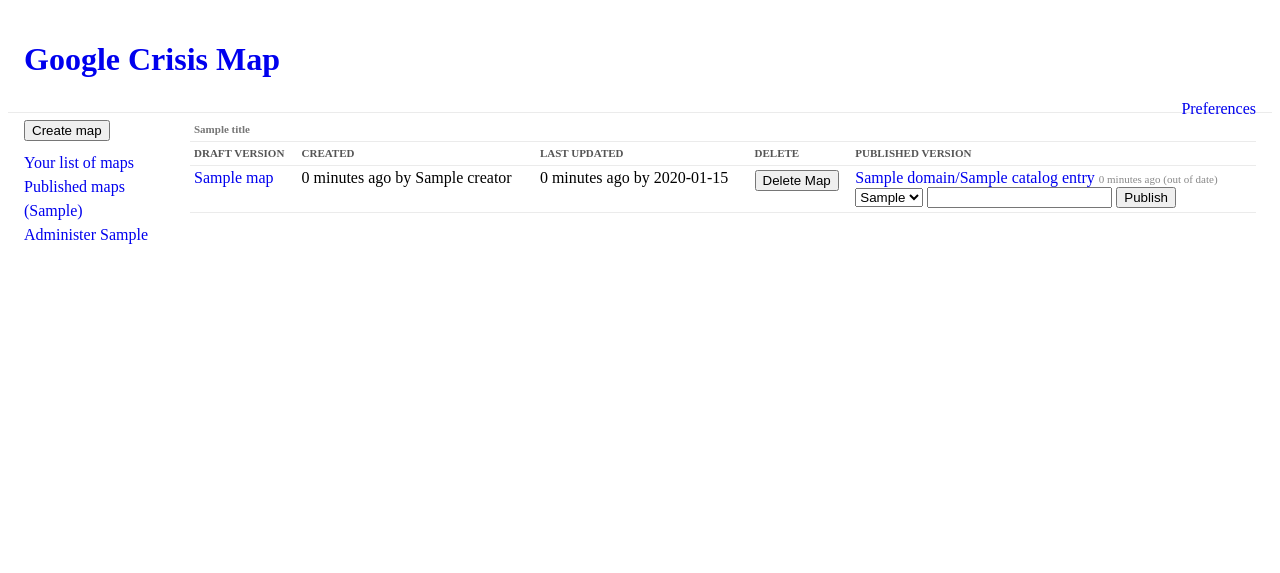
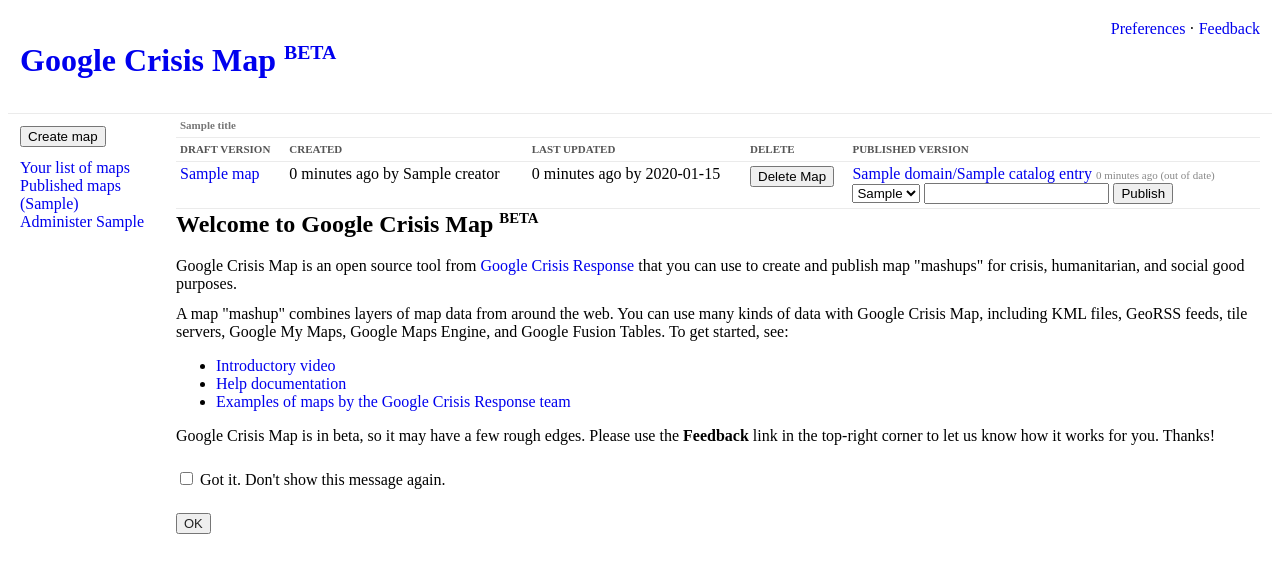
Before and after one commit to googlearchive/googlecrisismap, a Django app: template templates/map_list.html in a window 1280 px wide. Shown: the top 573 px of the page. Run offline with Django 3.2, Linux system fonts and the light colour scheme; the template is opened without the code that fills it: most values are stand-ins (such as "Sample title", 1, 10 or a date in 2020).

Commit message:
Add the Welcome popup. Change the .prefs POST handler so it can update individual prefs. Tidy up templates a bit by passing the entire Profile object in. Indent the HTML for the Create popup. Add a "BETA" indicator next to "Google Crisis Map". ------------- Created by MOE: http://code.google.com/p/moe-java MOE_MIGRATED_REVID=44706473

```diff
--- a/config_test.py
+++ b/config_test.py
@@ -24,6 +24,7 @@ class ConfigTests(test_utils.BaseTest):
   def setUp(self):
     test_utils.BaseTest.setUp(self)
     config.Delete('root_path')  # clear this key from setUp
+    config.Delete('default_domain')  # clear this key from setUp
 
   def testConfig(self):
     """Tests storage of simple and structured values in Config entities."""
--- a/create.py
+++ b/create.py
@@ -18,7 +18,6 @@ import base_handler
 import logs
 import model
 import profiles
-import utils
 
 
 class Create(base_handler.BaseHandler):
@@ -36,6 +35,5 @@ class Create(base_handler.BaseHandler):
         acceptable_org=acceptable_org,
         org_name=acceptable_org and self.request.get('organization') or '')
     profiles.Profile.SetMarketingConsent(
-        utils.GetCurrentUserEmail(),
-        self.request.get('marketing_consent') == 'on')
+        user, bool(self.request.get('marketing_consent')))
     self.redirect('.maps/%s' % map_object.id)
--- a/maps.py
+++ b/maps.py
@@ -367,14 +367,11 @@ class MapList(base_handler.BaseHandler):
       published.setdefault(entry.map_id, []).append(entry)
     for m in maps:
       m.catalog_entries = published.get(m.id, [])
-    user_profile = profiles.Profile.Get(user.email())
-    consent_answered = (user_profile.marketing_consent_answered if
-                        user_profile else False)
 
     self.response.out.write(self.RenderTemplate('map_list.html', {
         'title': title,
         'maps': maps,
         'creator_domains': creator_domains,
         'catalog_domains': catalog_domains,
-        'marketing_consent_answered': consent_answered
+        'profile': profiles.Profile.Get(user)
     }))
--- a/static/admin.css
+++ b/static/admin.css
@@ -11,7 +11,7 @@ specific language governing permissions and limitations under the License. */
 
 /* Common layout styles for administration pages */
 .cm-header {
-  padding:12px 16px;
+  padding:12px;
   border-bottom:1px solid #ebebeb;
 }
 .cm-body a {
@@ -20,20 +20,32 @@ specific language governing permissions and limitations under the License. */
 .cm-body a:hover {
   text-decoration: underline;
 }
+.cm-userbar {
+  float:right;
+  padding:12px;
+}
 .cm-navbar {
   float:left;
-  padding:7px 16px;
-  width:150px;
+  padding:12px 12px;
+  width:144px;
 }
 .cm-navbar ul {
-  margin-top:10px;
+  margin-top:12px;
   padding:0;
-  line-height:150%;
+  line-height:18px;
   list-style-type:none;
 }
 .cm-content {
-  margin-left:182px; /* cm-navbar width + left padding + right padding */
-  margin-right: 16px;
+  margin-left:168px; /* cm-navbar width + left padding + right padding */
+  margin-right:12px;
+}
+.cm-p {
+  margin:12px 0;
+}
+
+/* BETA label */
+sup {
+  font-size: 61.8%; /* golden ratio */
 }
 
 /* Map listing page */
@@ -109,13 +121,24 @@ h2 + h3 {
 }
 
 /* Acceptable Use Policy */
-.cm-create-popup-title {
-  margin:10px 0px 0px 30px;
+.cm-popup {
+  line-height:18px;
 }
-
-.cm-create-popup-content {
-  font-size:14px;
+.cm-popup h2:first-child {
+  margin:0;
+}
+.cm-popup input {
+  font-size:13px;
   font-family:arial,sans-serif;
-  line-height:16px;
-  margin:30px;
+  color:#222;
 }
+.cm-popup .cm-section {
+  margin:24px 0;
+}
+.cm-popup .cm-checkbox-area {
+  display:inline-block;
+  width:24px;
+}
+.cm-popup #organization-name {
+  margin-top:6px;
+}
--- a/static/create_popup.js
+++ b/static/popups.js
@@ -15,48 +15,44 @@
  */
 
 /**
- * Return the element with the given ID.
- * @param {string} id The element ID.
- * @return {Element} The element.
+ * @param {string} id An element ID.
+ * @return {Element} The DOM element with the given ID.
  */
 function $(id) {
-  return document.getElementById(id) || {};
-}
-
-/** Handle clicking on 'Create Map' in the popup. */
-function handleCreate() {
-  $('create-popup-domain').value = $('domain').value;
+  return document.getElementById(id);
 }
 
 /** Update the UI of the popup. */
 function updateCreatePopup() {
-  var orgNameInput = $('org-name');
-  var orgNameRequired = $('required');
-  var createButton = $('create-from-popup');
-  createButton.removeAttribute('disabled');
-  // Require organization name only if the checkbox indicating an acceptable
-  // organization is selected.
+  $('create-popup-submit').removeAttribute('disabled');
+  // Require organization name only if the acceptable_org checkbox is checked.
   if ($('acceptable-org').checked) {
-    orgNameInput.style.display = 'inline';
-    orgNameRequired.style.display = 'inline';
-    if (orgNameInput.value.replace(/^\s+|\s+$/g, '').length === 0) {
-      createButton.setAttribute('disabled', 'disabled');
+    $('organization-name').style.display = 'block';
+    if ($('organization-input').value.replace(/^\s*/g, '') === '') {
+      $('create-popup-submit').setAttribute('disabled', 'disabled');
     }
   } else {
-    orgNameInput.style.display = 'none';
-    orgNameRequired.style.display = 'none';
+    $('organization-name').style.display = 'none';
   }
-  // Require at least one use case checkbox to be selected.
+  // Require at least one use-case checkbox to be selected.
   if (!$('acceptable-purpose').checked && !$('acceptable-org').checked) {
-    createButton.setAttribute('disabled', 'disabled');
+    $('create-popup-submit').setAttribute('disabled', 'disabled');
   }
 }
 
 /**
- * Position the popup div containing the form.
- * @param {Element} popup The div to position.
+ * Hide an element.
+ * @param {Element} element A DOM element to hide.
  */
-function positionCreatePopup(popup) {
+function hide(element) {
+  element.style.display = 'none';
+}
+
+/**
+ * Show an element as a centered popup window.
+ * @param {Element} popup A DOM element to show as a popup.
+ */
+function showPopup(popup) {
   popup.style.display = 'block';
   var x = Math.max(0, (document.body.offsetWidth - popup.offsetWidth) / 2);
   var y = Math.max(0, (document.body.offsetHeight - popup.offsetHeight) / 2);
@@ -66,11 +62,16 @@ function positionCreatePopup(popup) {
 
 /** Display the popup required before creating a map. */
 function showCreatePopup() {
-  positionCreatePopup($('create-popup'));
+  showPopup($('create-popup'));
+  var inputs = $('create-popup').getElementsByTagName('input');
+  for (var i = 0; i < inputs.length; i++) {
+    inputs[i].addEventListener('change', updateCreatePopup);
+    inputs[i].addEventListener('keyup', updateCreatePopup);
+  }
   updateCreatePopup();
 }
 
-/** Hide the popup. */
-function hideCreatePopup() {
-  $('create-popup').style.display = 'none';
+/** Handle clicking on 'Create Map' in the popup. */
+function submitCreatePopup() {
+  $('create-popup-domain').value = $('domain').value;
 }
--- a/templates/base.html
+++ b/templates/base.html
@@ -27,11 +27,17 @@ specific language governing permissions and limitations under the License.
 </head>
 
 <body class="cm-body">
+  <div class="cm-userbar">
+    <a href="{{root}}/.prefs">Preferences</a>
+    &#xb7;
+    <a href="https://docs.google.com/spreadsheet/embeddedform?formkey=dEJLVXhkbGNobWNNTnUzRGZGQ2tJbXc6MQ"
+        target="_blank"
+        title="Send us your suggestions and problem reports.">Feedback</a>
+  </div>
   <div class="cm-header">
     {# Header above page content #}
     {% block header %}
-      <a href="{{root}}"><h1>Google Crisis Map</h1></a>
-      <span style="float:right"><a href="{{root}}/.prefs">Preferences</a></span>
+      <a href="{{root}}"><h1>Google Crisis Map <sup>BETA</sup></h1></a>
     {% endblock header %}
   </div>
 
--- a/templates/create.html
+++ b/templates/create.html
@@ -11,27 +11,68 @@ OR CONDITIONS OF ANY KIND, either express or implied.  See the License for
 specific language governing permissions and limitations under the License.
 {% endcomment %}
 
-<script type="text/javascript" src="{{root}}/.static/create_popup.js"></script>
-<div class="cm-popup" id="create-popup" style="display:none;">
-<h2 class="cm-create-popup-title">Acceptable Use</h2>
-<form method="post" action=".create">
-  <input type="hidden" name="domain" id="create-popup-domain">
-  <div class="cm-create-popup-content">
-    <b>Heads up!</b> You are about to create a new map. Before you can use Google Crisis Map, you must read and accept the <a href="http://www.google.org/crisisresponse/crisismap/use_policy.html" target="_blank">Acceptable Use Policy</a> and agree to one of the following:<br><br>
-    <input checked=true type="checkbox" name="acceptable_purpose" id="acceptable-purpose" onchange="updateCreatePopup()">
-    <label for="acceptable-purpose">I am creating a map to be used for crisis, humanitarian, social good, or testing purposes.</label><br><br>
-    <input type="checkbox" name="acceptable_org" id="acceptable-org" onchange="updateCreatePopup()">
-    <label for="acceptable-org">I am acting on behalf of a U.S. 501(c)(3) or international non-profit organization.</label><br><br>
-    <input type="text" style="width:400px" name="organization" id="org-name" placeholder=" Enter the name of your organization, if applicable." onchange="updateCreatePopup()" onkeyup="updateCreatePopup()"><div id="required" style="display:inline;color:#dd4b39">&nbsp;Required<br></div>
-    <span>Note: Google.org reserves the right to take down any map that violates the acceptable use policy. For situations not addressed above, please <a href="https://docs.google.com/forms/d/1bJTGaQ_gZUOrlF48WtOWR7rBlaeADRSosCuUWa5Etek/viewform" target="_blank">apply for permission</a> to create a map.</span><br><br>
-    {% if not marketing_consent_answered %}
-      <input type="checkbox" name="marketing_consent" id="marketing" checked>
-      <label for="marketing">I would like to receive email about other Google products and services related to Google Crisis Map.</label><br>
+<script src="{{root}}/.static/popups.js"></script>
+<div class="cm-popup" id="create-popup" style="display:none">
+  <h2>Acceptable use</h2>
+  <form method="post" action=".create" id="create-popup-form">
+    <input type="hidden" name="domain" id="create-popup-domain">
+    <div class="cm-section">
+      <div class="cm-p">
+        <b>Heads up!</b> You are about to create a new map.
+        Before you can make maps, you must read and accept the
+        <a href="http://www.google.org/crisisresponse/crisismap/use_policy.html"
+            target="_blank">Acceptable Use Policy</a>
+        and agree to one of the following:
+      </div>
+      <div class="cm-p">
+        <label>
+          <span class="cm-checkbox-area">
+            <input type=checkbox name="acceptable_purpose"
+                id="acceptable-purpose">
+          </span>
+          I am creating a map for crisis, humanitarian, social good,
+          or testing purposes.
+        </label>
+      </div>
+      <div class="cm-p">
+        <label>
+          <span class="cm-checkbox-area">
+            <input type=checkbox name="acceptable_org" id="acceptable-org">
+          </span>
+          I am acting on behalf of a U.S. 501(c)(3) or
+          a non-profit organization outside the U.S.
+        </label>
+        <div id="organization-name">
+          <span class="cm-checkbox-area"></span>
+          <input type="text" size=50 name="organization" id="organization-input"
+              placeholder="Required: Enter the name of your organization">
+        </div>
+      </div>
+      <div class="cm-p">
+        Note: Google.org reserves the right to take down maps
+        that violate the Acceptable Use Policy.
+        For situations not addressed above, please
+        <a href="https://docs.google.com/forms/d/1bJTGaQ_gZUOrlF48WtOWR7rBlaeADRSosCuUWa5Etek/viewform" target="_blank">apply for permission</a>.
+      </div>
+    </div>
+    {% if not profile.marketing_consent_answered %}
+      <div class="cm-section">
+        May we contact you to suggest other mapping or crisis tools?
+        <div class="cm-p">
+          <label>
+            <span class="cm-checkbox-area">
+              <input type=checkbox name="marketing_consent" checked>
+            </span>
+            Yes, I'd like to receive e-mail about related products and services.
+          </label>
+        </div>
+      </div>
     {% endif %}
     <div class="cm-button-area">
-      <input type="submit" class="cm-submit cm-button" title="Create Map" value="Create Map" id="create-from-popup" onclick="handleCreate()">
-      <input type="button" class="cm-button" title="Cancel" value="Cancel" onclick="hideCreatePopup()">
+      <input type="submit" class="cm-submit cm-button" value="Create Map"
+          id="create-popup-submit" onclick="submitCreatePopup()">
+      <input type="button" class="cm-button" value="Cancel"
+          onclick="hide($('create-popup'))">
     </div>
-  </div>
-</form>
+  </form>
 </div>
--- a/templates/map_list.html
+++ b/templates/map_list.html
@@ -107,4 +107,7 @@ specific language governing permissions and limitations under the License.
       </tr>
     {% endfor %}
   </table>
+  {% if not profile.welcome_message_dismissed %}
+    {% include "welcome.html" %}
+  {% endif %}
 {% endblock content %}
--- /dev/null
+++ b/templates/welcome.html
@@ -0,0 +1,58 @@
+{% comment %}
+Copyright 2012 Google Inc.  All Rights Reserved.
+
+Licensed under the Apache License, Version 2.0 (the "License"); you may not
+use this file except in compliance with the License.  You may obtain a copy
+of the License at: http://www.apache.org/licenses/LICENSE-2.0
+
+Unless required by applicable law or agreed to in writing, software distrib-
+uted under the License is distributed on an "AS IS" BASIS, WITHOUT WARRANTIES
+OR CONDITIONS OF ANY KIND, either express or implied.  See the License for
+specific language governing permissions and limitations under the License.
+{% endcomment %}
+
+<script type="text/javascript" src="{{root}}/.static/popups.js"></script>
+<div class="cm-popup" id="welcome-popup" style="display:none">
+  <form method="post" action="{{root}}/.prefs">
+    <h2>Welcome to Google Crisis Map <sup>BETA</sup></h2>
+    <div class="cm-section">
+      <div class="cm-p">
+        Google Crisis Map is an open source tool from
+        <a href="http://google.org/crisisresponse">Google Crisis Response</a>
+        that you can use to create and publish map "mashups"
+        for crisis, humanitarian, and social good purposes.
+      </div>
+      <div class="cm-p">
+        A map "mashup" combines layers of map data from around the web.
+        You can use many kinds of data with Google Crisis Map,
+        including KML files, GeoRSS feeds, tile servers,
+        Google My Maps, Google Maps Engine, and Google Fusion Tables.
+        To get started, see:
+        <!-- TODO(kpy): Add the URLs for these links. -->
+        <ul>
+          <li><a href="https://www.youtube.com/watch?v=vgYzmsH0efc" target="_blank">Introductory video</a>
+          <li><a href="#" target="_blank">Help documentation</a>
+          <li><a href="#" target="_blank">Examples of maps by the Google Crisis Response team</a>
+        </ul>
+      </div>
+      <div class="cm-p">
+        Google Crisis Map is in beta, so it may have a few rough edges.
+        Please use the <b>Feedback</b> link
+        in the top-right corner to let us know how it works for you.  Thanks!
+      </div>
+    </div>
+    <div class="cm-section">
+      <label>
+        <input type="checkbox" id="welcome-dismiss-checkbox"
+            name="welcome_message_dismissed">
+        Got it.  Don't show this message again.
+      </label>
+    </div>
+    <div class="cm-button-area">
+      <input type=hidden name="save_keys" value="welcome_message_dismissed">
+      <input type="submit" class="cm-submit cm-button" value="OK"
+          onclick="hide($('welcome-popup'))">
+    </div>
+  </form>
+</div>
+<script>showPopup($('welcome-popup'))</script>
```
Also changed, not shown: catalog.py (+3 -8 lines), prefs.py (+18 -8 lines), prefs_test.py (+22 -11 lines), profiles.py (+17 -12 lines), resource/main.css (+6 -2 lines), templates/prefs.html (+14 -7 lines).
